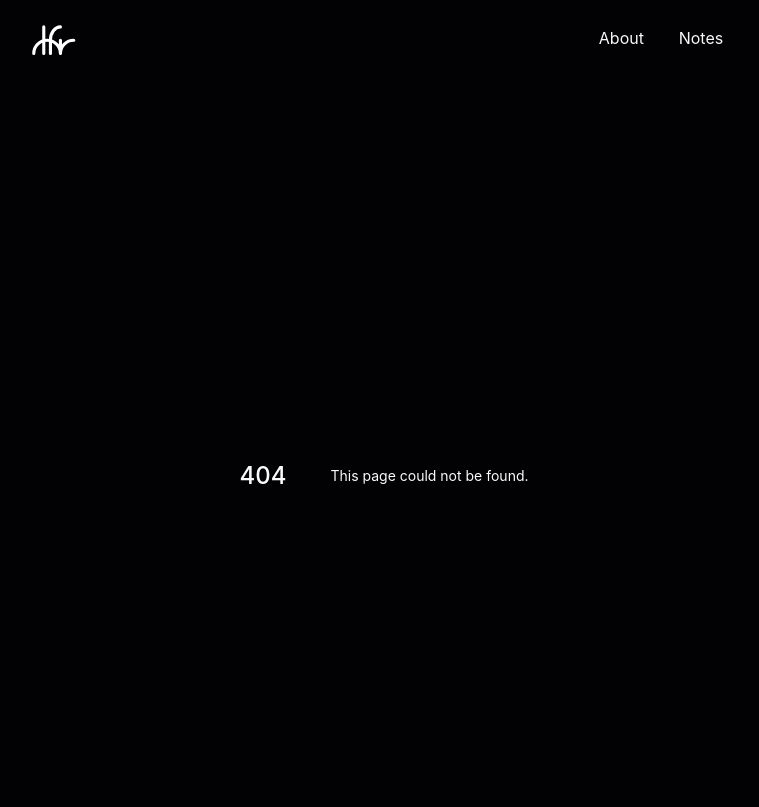
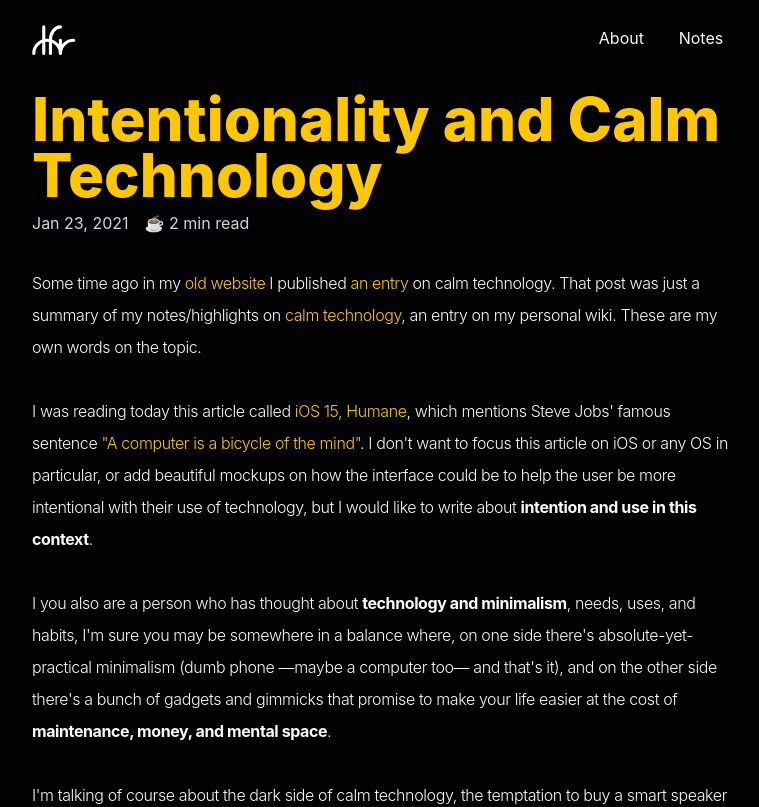
Before and after one commit to dfrico/dfr-web, a Next.js app: page /blog/2021-06-10-calm-tech in a window 1280 px wide. Before the commit this address had no page. Shown: the top 807 px of the page, without its empty margins (256-1015 px from the left). Built offline with nearby package versions, Linux system fonts and the light colour scheme; a web font is replaced by a local one.

Commit message:
calm tech article

```diff
--- /dev/null
+++ b/pages/blog/2021-06-10-calm-tech/index.mdx
@@ -0,0 +1,23 @@
+import Link from 'next/link';
+import BlogPost from 'components/post';
+import User from './user.jpg';
+
+export const meta = {
+  title: 'Intentionality and Calm Technology',
+  description: 'Technology that serves the user, not the opposite.',
+  date: 'Jan 23, 2021',
+  readTime: 2,
+  postImg: User,
+};
+
+export default ({ children }) => <BlogPost meta={meta}>{children}</BlogPost>;
+
+Some time ago in my [old website](https://old.dfr.codes) I published [an entry](https://old.dfr.codes/calm_tech.html) on calm technology. That post was just a summary of my notes/highlights on [calm technology](https://calmtech.com), an entry on my personal wiki. These are my own words on the topic.
+
+I was reading today this article called [iOS 15, Humane](https://potential.app/ios-15-humane), which mentions Steve Jobs' famous sentence ["A computer is a bicycle of the mind"](https://www.youtube.com/watch?v=KmuP8gsgWb8). I don't want to focus this article on iOS or any OS in particular, or add beautiful mockups on how the interface could be to help the user be more intentional with their use of technology, but I would like to write about **intention and use in this context**.
+
+I you also are a person who has thought about **technology and minimalism**, needs, uses, and habits, I'm sure you may be somewhere in a balance where, on one side there's absolute-yet-practical minimalism (dumb phone —maybe a computer too— and that's it), and on the other side there's a bunch of gadgets and gimmicks that promise to make your life easier at the cost of **maintenance, money, and mental space**.
+
+I'm talking of course about the dark side of calm technology, the temptation to buy a smart speaker to interact with our _domotized_ environment in a more active way, a smartwatch to be informed in a more subtle/simplified way, smart lights and appliances, etc. You can throw [gear adquisition syndrome](https://en.wiktionary.org/wiki/gear_acquisition_syndrome) there and you have an explosive consumerism loop of constant adquisition and renewal.
+
+Hope you enjoyed this article, see you on the next one <span role="img" aria-label=":v:">✌🏻</span>
--- a/styles/base.css
+++ b/styles/base.css
@@ -26,6 +26,11 @@
   h2 {
     @apply text-2xl;
     @apply mb-8;
+  }
+
+  b,
+  strong {
+    @apply font-bold;
   }
 
   article th,
```
Also changed, not shown: pages/blog/2021-06-10-calm-tech/user.jpg (added).
